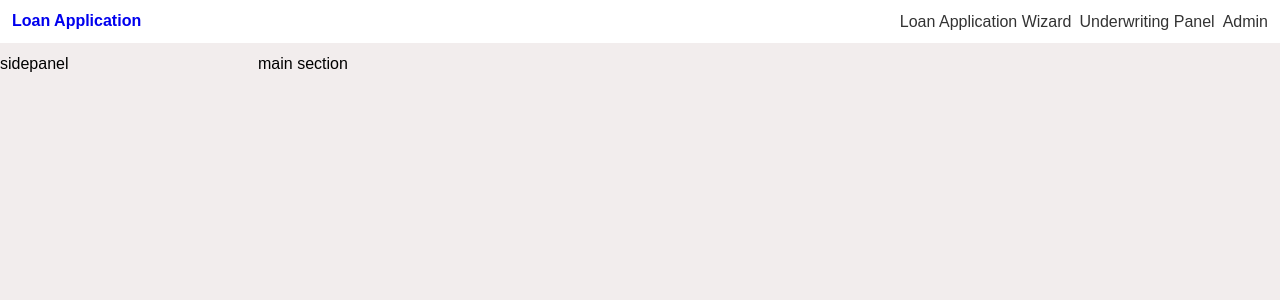
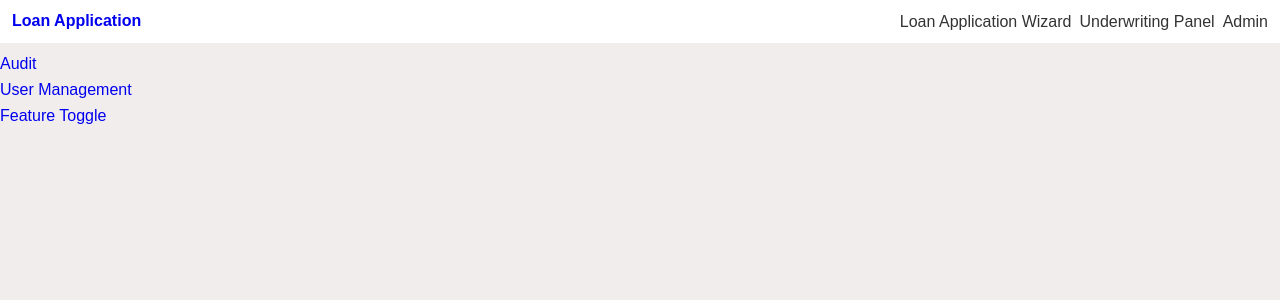
Before and after one commit to jrdnthedev/loan-portal, an Angular app: page /admin/admin_console in a window 1280 px wide. Shown: the top 300 px of the page. Built offline with nearby package versions, Linux system fonts and the light colour scheme.

Commit message:
refactor: added base styles,added new route

```diff
--- a/src/app/domains/admin/admin.routes.ts
+++ b/src/app/domains/admin/admin.routes.ts
@@ -21,6 +21,11 @@ export const ADMIN_ROUTES: Routes = [
         loadComponent: () =>
           import('./components/user-management/user-management').then((m) => m.UserManagement),
       },
+      {
+        path: 'feature_toggle',
+        loadComponent: () =>
+          import('./components/feature-toggle/feature-toggle').then((m) => m.FeatureToggle),
+      },
     ],
   },
 ];
--- a/src/app/domains/admin/components/admin-console/admin-console.html
+++ b/src/app/domains/admin/components/admin-console/admin-console.html
@@ -1,4 +1,12 @@
 <section>
-  <div>sidepanel</div>
-  <div>main section</div>
+  <div>
+    <nav>
+      <ul>
+        <li><a routerLink="audit_log">Audit</a></li>
+        <li><a routerLink="user_management">User Management</a></li>
+        <li><a routerLink="feature_toggle">Feature Toggle</a></li>
+      </ul>
+    </nav>
+  </div>
+  <div><router-outlet /></div>
 </section>
--- a/src/app/domains/admin/components/admin-console/admin-console.scss
+++ b/src/app/domains/admin/components/admin-console/admin-console.scss
@@ -1,4 +1,12 @@
 section {
+  display: flex;
+  flex-direction: column;
+  gap: 8px;
+}
+
+nav ul {
+  margin: 0;
+  padding: 0;
   display: flex;
   flex-direction: column;
   gap: 8px;
--- a/src/app/domains/admin/components/admin-console/admin-console.ts
+++ b/src/app/domains/admin/components/admin-console/admin-console.ts
@@ -1,8 +1,9 @@
 import { Component } from '@angular/core';
+import { RouterLink, RouterOutlet } from '@angular/router';
 
 @Component({
   selector: 'app-admin-console',
-  imports: [],
+  imports: [RouterOutlet, RouterLink],
   templateUrl: './admin-console.html',
   styleUrl: './admin-console.scss',
 })
```
